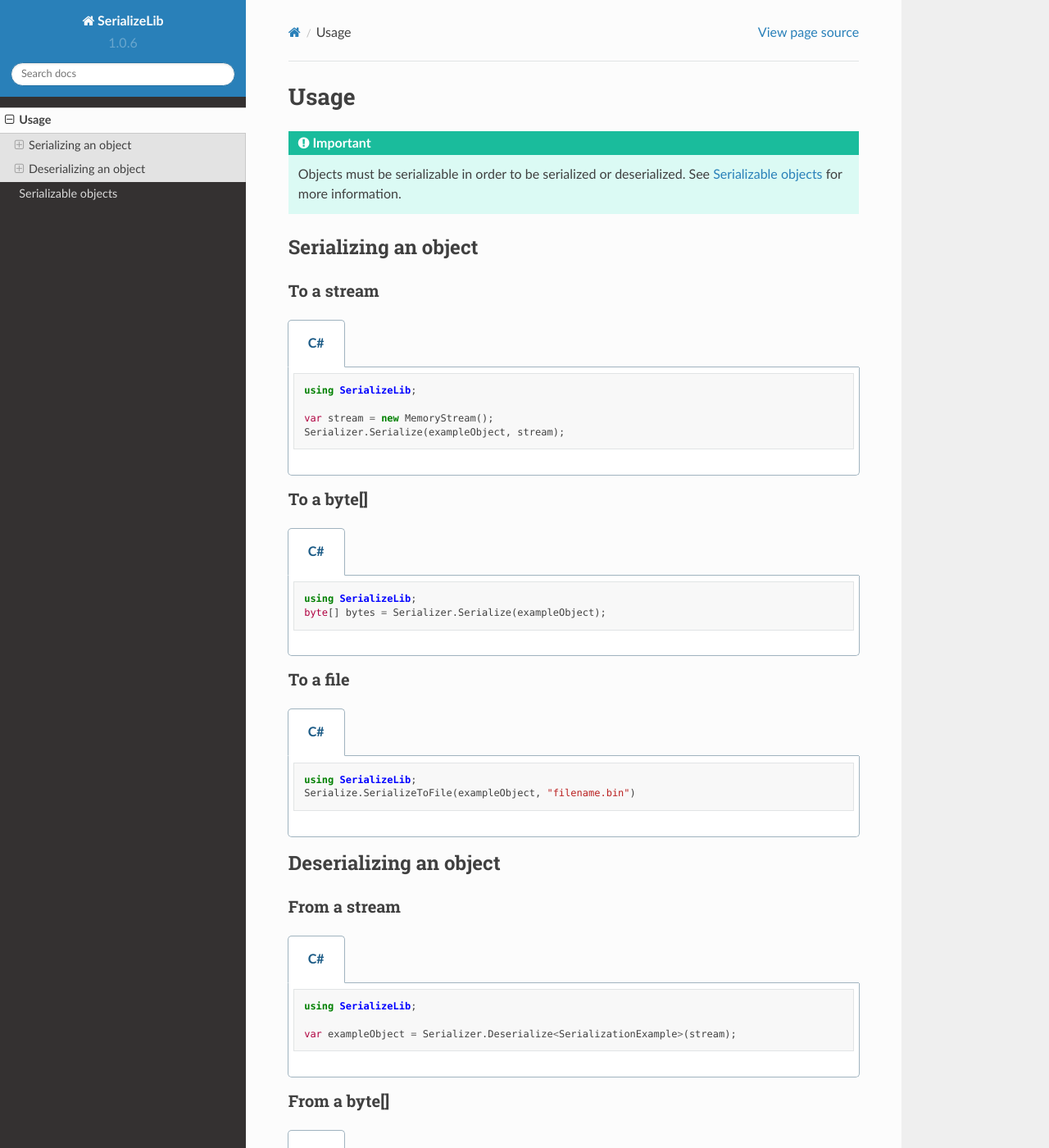
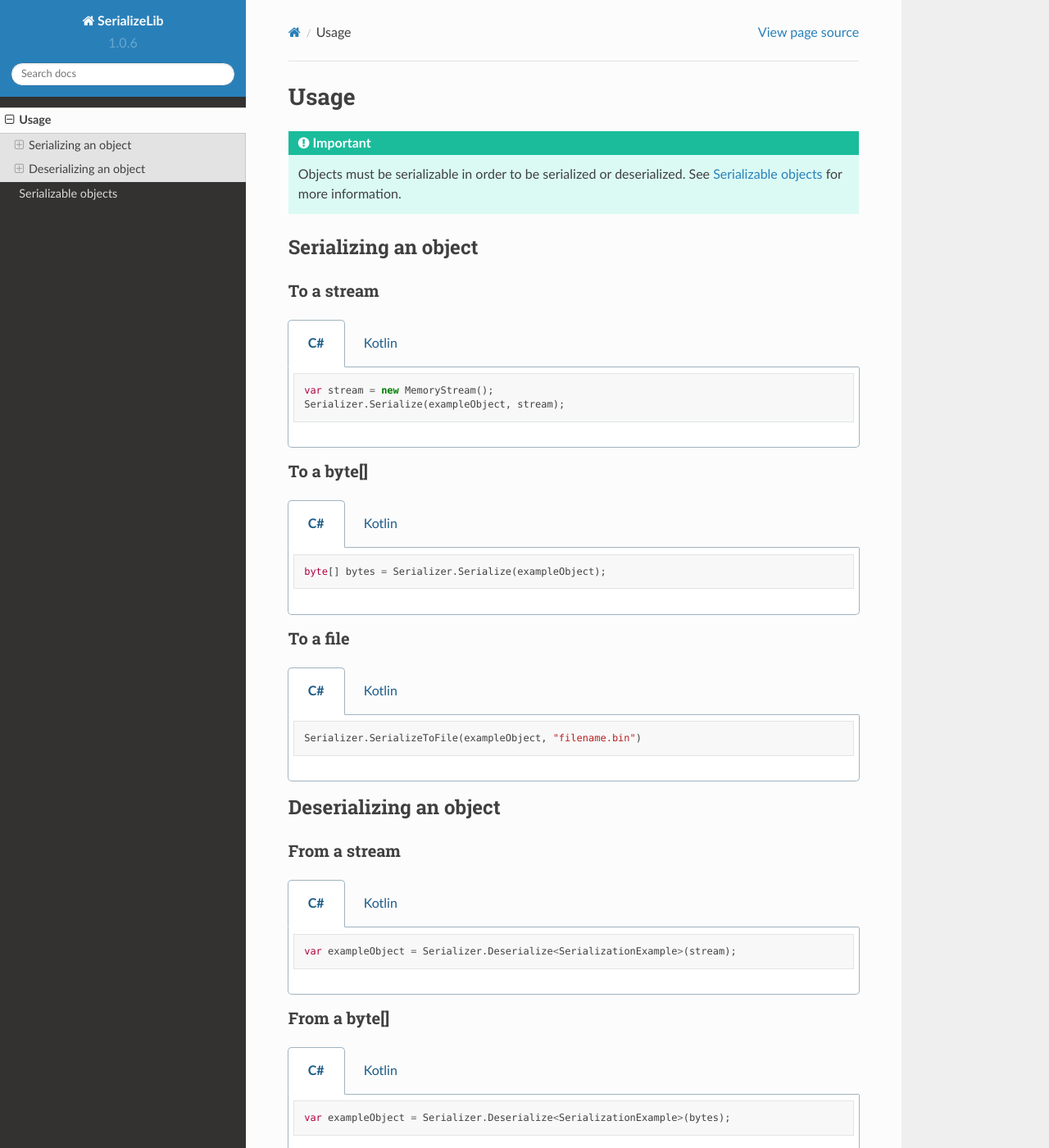
Before and after one commit to Mylo-Softworks/SerializeLib-docs, a Sphinx documentation site: the page built from docs/source/usage.rst, in a window 1280 px wide and 1400 px high. Shown: the whole window at 82% size. Built offline with Sphinx 7.4.7 and the Read the Docs theme 2.0.0, drawn with Linux system fonts in a browser that asks for light colours; some of the changed text lies outside the part shown.

Commit message:
Kotlin documentation

```diff
--- a/docs/source/index.rst
+++ b/docs/source/index.rst
@@ -1,7 +1,7 @@
 Welcome to SerializeLib's documentation!
 ########################################
 
-SerializeLib is a library for serializing and deserializing C# objects.
+SerializeLib is a library for serializing and deserializing C# and Kotlin objects.
 
 Contents
 ********
--- a/docs/source/usage.rst
+++ b/docs/source/usage.rst
@@ -15,28 +15,35 @@
 .. tabs::
     .. code-tab:: csharp
 
-        using SerializeLib;
-
         var stream = new MemoryStream();
         Serializer.Serialize(exampleObject, stream);
+
+    .. code-tab:: kotlin
+
+        val stream = ByteArrayOutputStream()
+        Serializer.serialize(exampleObject, stream)
 
 To a byte[]
 ===========
 .. tabs::
     .. code-tab:: csharp
 
-        using SerializeLib;
         byte[] bytes = Serializer.Serialize(exampleObject);
 
+    .. code-tab:: kotlin
+
+        val bytes = Serializer.serialize(exampleObject)
 
 To a file
 =========
 .. tabs::
     .. code-tab:: csharp
 
-        using SerializeLib;
-        Serialize.SerializeToFile(exampleObject, "filename.bin")
+        Serializer.SerializeToFile(exampleObject, "filename.bin")
 
+    .. code-tab:: kotlin
+
+        Serializer.serializeToFile(exampleObject, "filename.bin")
 
 Deserializing an object
 ***********************
@@ -45,26 +52,30 @@
 .. tabs::
     .. code-tab:: csharp
 
-        using SerializeLib;
-
         var exampleObject = Serializer.Deserialize<SerializationExample>(stream);
 
+    .. code-tab:: kotlin
+
+        val exampleObject = Serializer.deserialize<SerializationExample>(stream)
 
 From a byte[]
 =============
 .. tabs::
     .. code-tab:: csharp
 
-        using SerializeLib;
-
         var exampleObject = Serializer.Deserialize<SerializationExample>(bytes);
 
+    .. code-tab:: kotlin
+
+        val exampleObject = Serializer.deserialize<SerializationExample>(bytes)
 
 From a file
 ===========
 .. tabs::
     .. code-tab:: csharp
 
-        using SerializeLib;
+        var exampleObject = Serializer.DeserializeFromFile<SerializationExample>("filename.bin");
 
-        var exampleObject = Serializer.DeserializeFromFile<SerializationExample>("filename.bin");
+    .. code-tab:: kotlin
+
+        val exampleObject = Serializer.deserializeFromFile<SerializationExample>("filename.bin")
```
Also changed, not shown: docs/source/serializable-objects.rst (+49 -2 lines).
